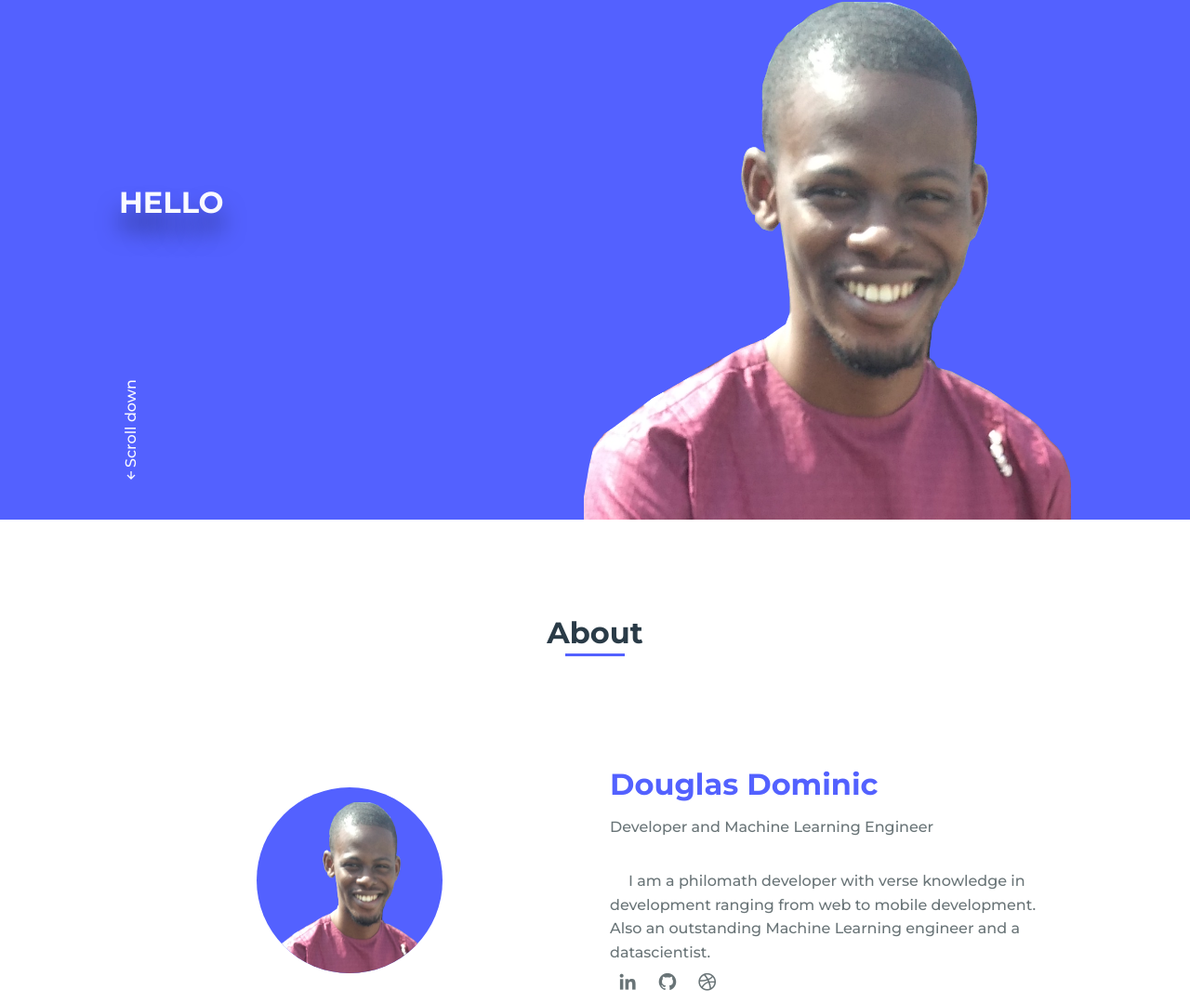
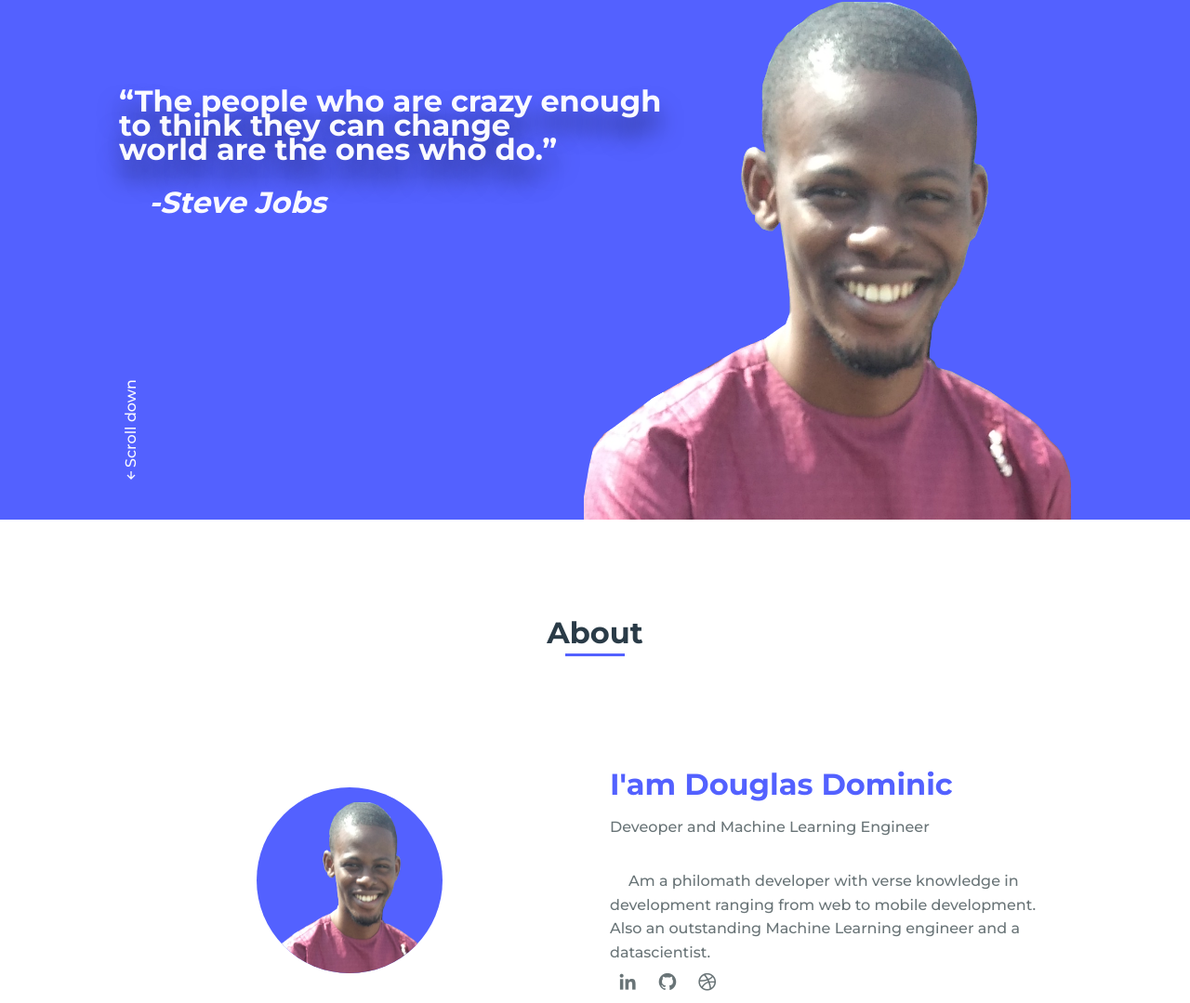
Before and after one commit to xi6th/portfolioix, a plain HTML site: page index.html in a window 1280 px wide. Shown: the part 241-1320 px from the top of the page at 93% size. Drawn offline with nearby package versions, Linux system fonts and the light colour scheme.

Commit message:
Update index.html

```diff
--- a/index.html
+++ b/index.html
@@ -38,10 +38,14 @@
         </header>
 
         <main class="l-main">
-            <!--===== HOME =====-->
-            <section class="home" id="home">
-                <div class="home__container bd-grid">
-                    <h1 class="home__title"><span>HELLO</span></h1>
+          <section class="home" id="home">
+              <div class="home__container bd-grid">
+                  <h1 class="home__title"><span>
+                       “The people who are crazy enough</span> <br>
+                      <span class="home__title2">to think they can  change</span> <br>
+                       <span class="home__title3"> world are the ones who do.”</span> <br>
+                       <p class="author"><em>-Steve Jobs</em></p>
+                    </h1>
 
                     <div class="home__scroll">
                         <a href="#contact" class="home__scroll-link"><i class='bx bx-up-arrow-alt' ></i>Scroll down</a>
@@ -61,12 +65,11 @@
                     </div>
 
                     <div>
-                        <h2 class="about__subtitle">Douglas Dominic</h2>
-                        <span class="about__profession">Developer and Machine Learning Engineer</span>
-                        <p class="about__text">I am a philomath developer with verse knowledge in development ranging from web to mobile development.
-                            <br class="about__text2">
-                            Also an outstanding Machine Learning engineer and a datascientist.
-                            <br>
+                        <h2 class="about__subtitle">I'am Douglas Dominic</h2>
+                        <span class="about__profession">Deveoper and Machine Learning Engineer</span>
+                        <p class="about__text">Am a philomath developer with verse knowledge in development ranging from web to mobile development.
+                            <br>Also an outstanding Machine Learning engineer and a datascientist.
+                        </p>
                         </p>
 
                         <div class="about__social">
```
